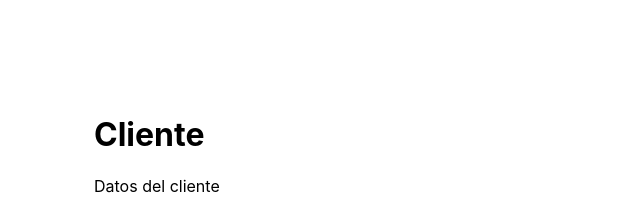
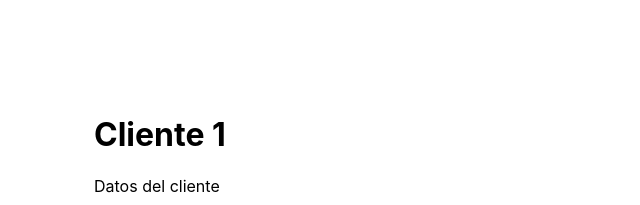
Before and after one commit to JuanOpizzi/react-login, a React (Create React App) app: page /customers/1 in a window 1280 px wide. Shown: the top 205 px of the page, without its empty margins (0-640 px from the left). Built offline with nearby package versions, Linux system fonts and the light colour scheme.

Commit message:
refactor de pasaje de parametros a CustomerContainer

```diff
--- a/src/App.js
+++ b/src/App.js
@@ -14,7 +14,12 @@
 
   renderCustomListContainer = () => <h1>Customers List Container</h1>
 
-
+//* Utilizo `render` y no `component` en <Route> porque me permite evitar que por ejemplo,
+//* CustomerContainer conozca la estructura de la URL, y asi poderle pasar los parametros
+//* de la URL sin que el container conozca internamente el formato de la misma.
+//* Ademas en este punto conocemos el formato de la URL, mirar `path=...`
+//* Los parametros de la URL estan dentro de props.match.params
+//* Con  `{...props}` le paso al container todos los props (histroy, location, match)
   render(){
     return (
       <Router>
@@ -23,7 +28,8 @@
           <Route exact path="/customers" component={CustomersContainers} />
           <Switch>
             <Route path="/customers/new" component={this.renderCustomNewContainer} />
-            <Route path="/customers/:dni" component={CustomerContainer} />
+            <Route path="/customers/:dni"
+                  render={props => <CustomerContainer dni={props.match.params.dni}/> } />
           </Switch>
         </div>
       </Router>
--- a/src/containers/CustomerContainer.js
+++ b/src/containers/CustomerContainer.js
@@ -3,11 +3,13 @@
 import PropTypes from 'prop-types';
 import AppFrame from '../components/AppFrame';
 
+// Container hecho para mostrar los datos de cliente
+
 class CustomerContainer extends Component {
   render() {
     return (
       <div>
-        <AppFrame header={'Cliente'}
+        <AppFrame header={`Cliente ${this.props.dni}`}
           body={<p>Datos del cliente</p>} >
         </AppFrame>
       </div>
@@ -16,7 +18,7 @@
 }
 
 CustomerContainer.propTypes = {
-
+  dni: PropTypes.string.isRequired,
 };
 
 export default connect(null, null)(CustomerContainer);
```
